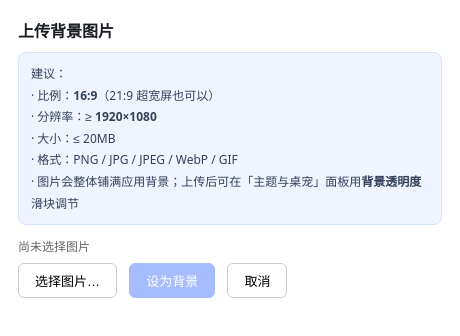
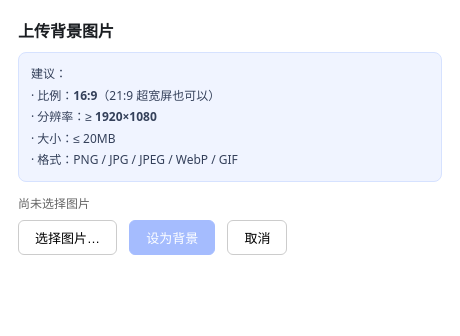
Before and after one commit to TT-Tao178/tt-deepseek-harness-desktop, an Electron app: page resources/bg-upload/index.html in a window 460 px wide. Drawn offline with Linux system fonts and the light colour scheme.

Commit message:
fix(bg-upload): thumbnail now visible (display '' fell back to CSS none), keep filename + thumbnail together; drop redundant tip line

```diff
--- a/resources/bg-upload/index.html
+++ b/resources/bg-upload/index.html
@@ -20,8 +20,7 @@
     · 比例：<b>16:9</b>（21:9 超宽屏也可以）<br>
     · 分辨率：≥ <b>1920×1080</b><br>
     · 大小：≤ 20MB<br>
-    · 格式：PNG / JPG / JPEG / WebP / GIF<br>
-    · 图片会整体铺满应用背景；上传后可在「主题与桌宠」面板用<b>背景透明度</b>滑块调节
+    · 格式：PNG / JPG / JPEG / WebP / GIF
   </div>
   <div id="info">尚未选择图片</div>
   <img id="preview" alt="预览">
@@ -41,7 +40,7 @@
       $('info').style.color = '#666';
       if (r.thumb) { $('preview').src = r.thumb; }
       else { $('preview').src = 'file:///' + r.path.replace(/\\/g, '/'); }
-      $('preview').style.display = '';
+      $('preview').style.display = 'block';   // 修复：'' 会回落到 CSS 的 display:none，缩略图永不显示
       $('preview').onload = function () {
         $('info').textContent = '已选择：' + r.path.split(/[\\/]/).pop()
           + '（' + $('preview').naturalWidth + '×' + $('preview').naturalHeight + '）';
```
